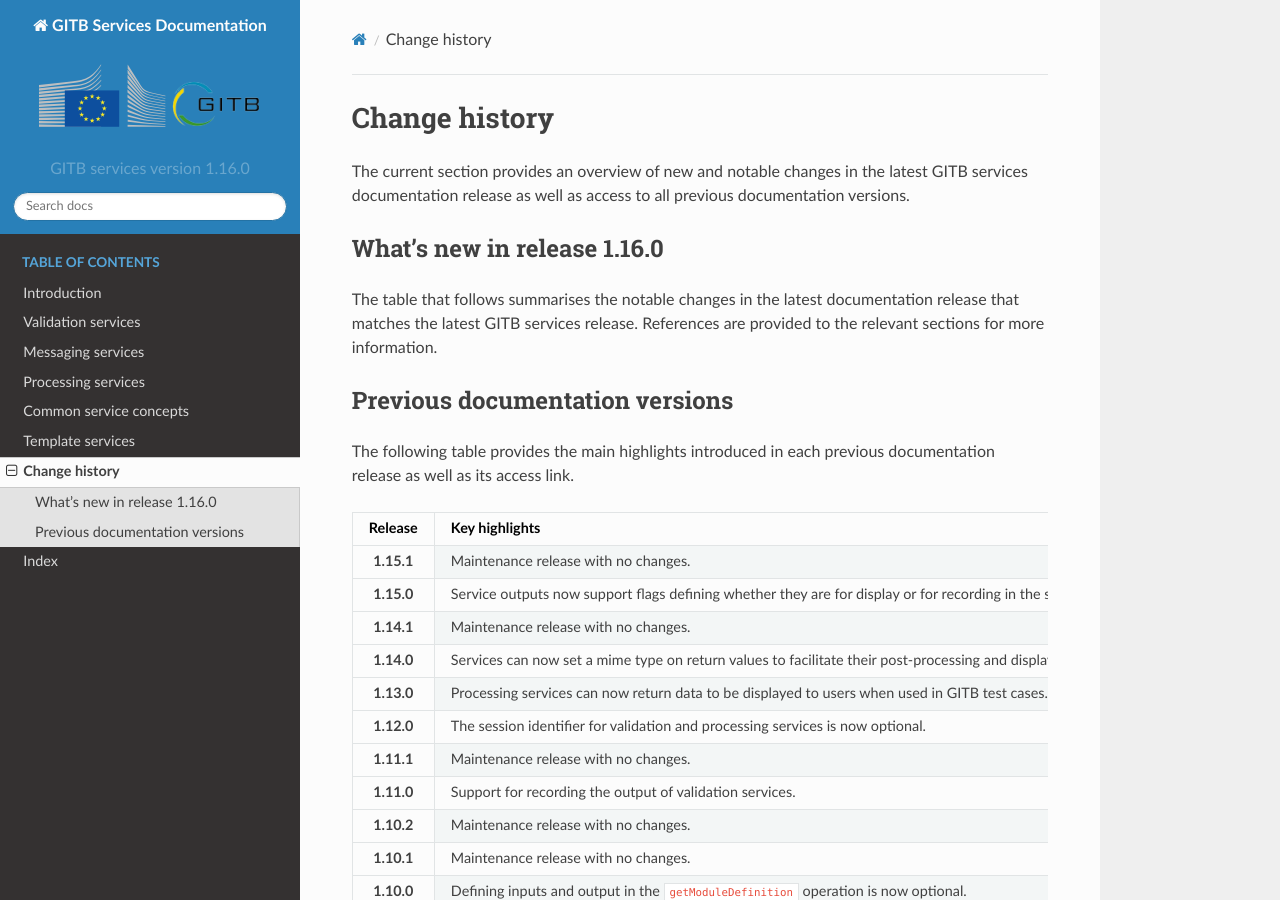
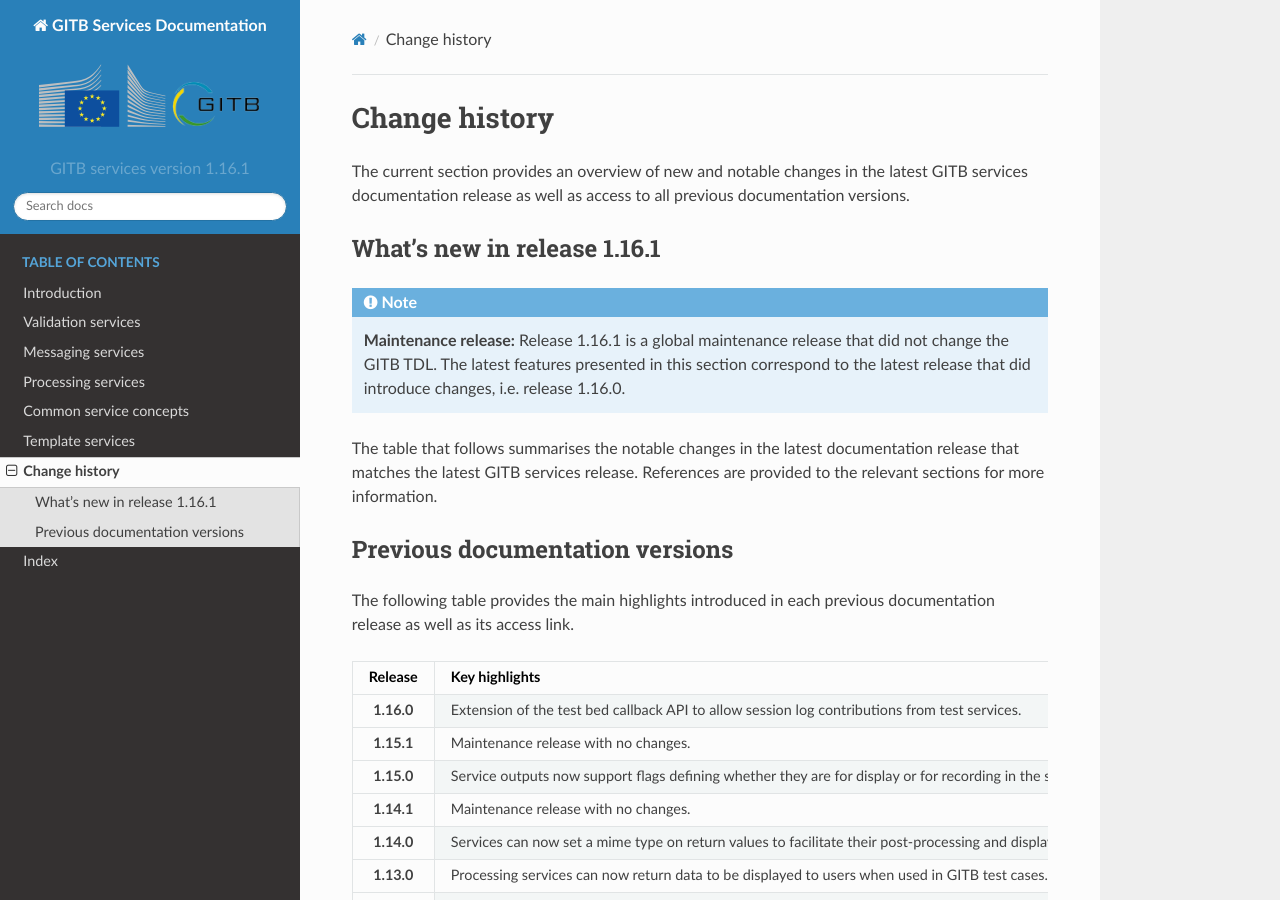
Before and after one commit to ISAITB/docs-services, a Sphinx documentation site: the page built from source/changelog/index.rst, in a window 1280 px wide and 900 px high. Built offline with Sphinx 7.4.7 and the Read the Docs theme 2.0.0, drawn with Linux system fonts in a browser that asks for light colours.

Commit message:
Updates for release 1.16.1.

```diff
--- a/source/changelog/index.rst
+++ b/source/changelog/index.rst
@@ -8,8 +8,12 @@
 
 .. _changelog__new:
 
-What's new in release 1.16.0
+What's new in release 1.16.1
 ----------------------------
+
+.. note::
+    **Maintenance release:** Release 1.16.1 is a global maintenance release that did not change the GITB TDL. The latest features presented
+    in this section correspond to the latest release that did introduce changes, i.e. release 1.16.0.
 
 The table that follows summarises the notable changes in the latest documentation release that matches the latest GITB services
 release. References are provided to the relevant sections for more information.
@@ -29,6 +33,7 @@
     :header: "Release", "Key highlights", "Documentation link"
     :stub-columns: 1
 
+    1.16.0, Extension of the test bed callback API to allow session log contributions from test services., https://www.itb.ec.europa.eu/docs/services/1.16.0/
     1.15.1, Maintenance release with no changes., https://www.itb.ec.europa.eu/docs/services/1.15.1/
     1.15.0, Service outputs now support flags defining whether they are for display or for recording in the session context., https://www.itb.ec.europa.eu/docs/services/1.15.0/
     1.14.1, Maintenance release with no changes., https://www.itb.ec.europa.eu/docs/services/1.14.1/
--- a/source/conf.py
+++ b/source/conf.py
@@ -24,9 +24,9 @@
 author = 'European Commission, DIGIT'
 
 # The short X.Y version
-version = 'GITB services version 1.16.0'
+version = 'GITB services version 1.16.1'
 # The full version, including alpha/beta/rc tags
-release = 'GITB services version 1.16.0'
+release = 'GITB services version 1.16.1'
 
 html_show_sourcelink = False
 html_show_sphinx = False
--- a/source/messaging/index.rst
+++ b/source/messaging/index.rst
@@ -112,7 +112,7 @@
     <dependency>
         <groupId>eu.europa.ec.itb</groupId>
         <artifactId>gitb-types</artifactId>
-        <version>1.16.0</version>
+        <version>1.16.1</version>
     </dependency>
 
 Check the :ref:`templates` description for more details on the content and use of the sample messaging service.
--- a/source/processing/index.rst
+++ b/source/processing/index.rst
@@ -53,7 +53,7 @@
     <dependency>
         <groupId>eu.europa.ec.itb</groupId>
         <artifactId>gitb-types</artifactId>
-        <version>1.16.0</version>
+        <version>1.16.1</version>
     </dependency>
 
 Check the :ref:`templates` description for more details on the content and use of the sample processing service.
--- a/source/templates/index.rst
+++ b/source/templates/index.rst
@@ -87,7 +87,7 @@
 
     ...
     [INFO] ----------------------------------------------------------------------------
-    [INFO] Using following parameters for creating project from Archetype: template-processing-service:1.16.0
+    [INFO] Using following parameters for creating project from Archetype: template-processing-service:1.16.1
     [INFO] ----------------------------------------------------------------------------
     [INFO] Parameter: groupId, Value: com.organisation
     [INFO] Parameter: artifactId, Value: simple-service
--- a/source/validation/index.rst
+++ b/source/validation/index.rst
@@ -28,7 +28,7 @@
   <dependency>
       <groupId>eu.europa.ec.itb</groupId>
       <artifactId>gitb-types</artifactId>
-      <version>1.16.0</version>
+      <version>1.16.1</version>
   </dependency>
 
 Check the :ref:`templates` description for more details on the content and use of the sample validation service.
```
Also changed, not shown: other parts of source/templates/index.rst (+1 -1 lines).
